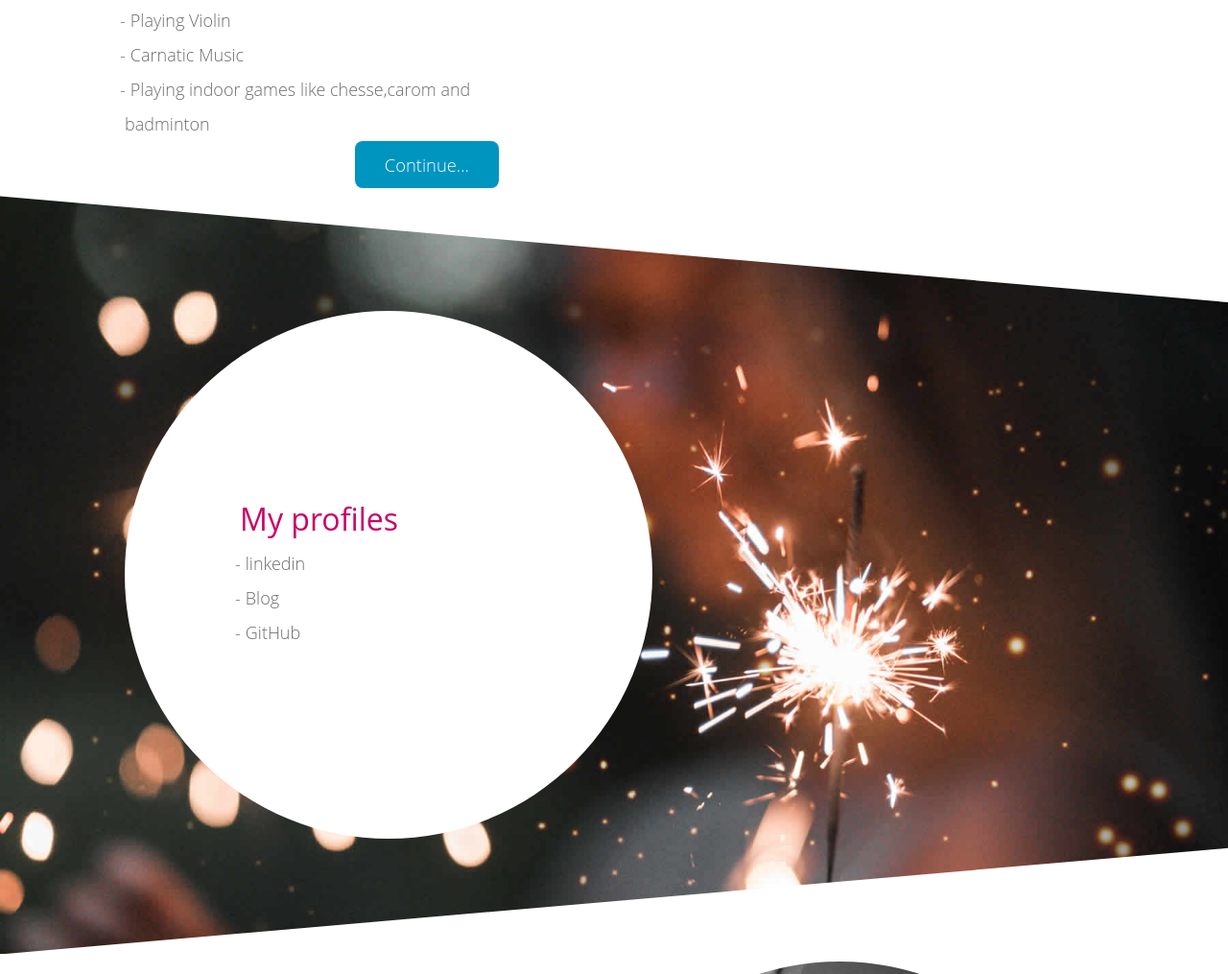
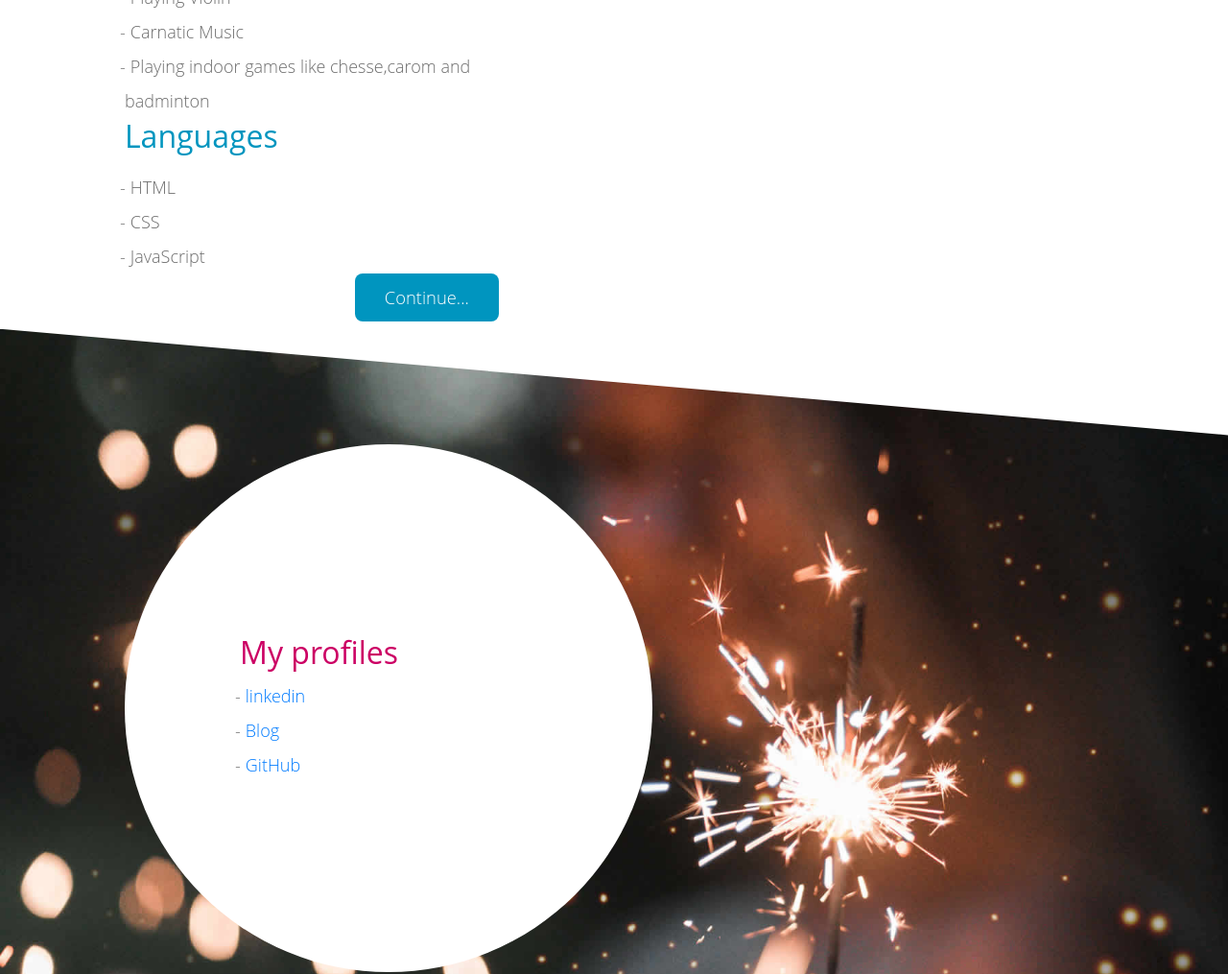
Before and after one commit to jenijr/jenijr.github.io, a plain HTML site: page index.html in a window 1280 px wide. Shown: the part 1136-2151 px from the top of the page at 96% size. Drawn offline with Linux system fonts and the light colour scheme.

Commit message:
own webpage

```diff
--- a/index.html
+++ b/index.html
@@ -28,7 +28,10 @@
                                 <h1 class="tm-site-title">About Me</h1>
                                 <!--<p class="tm-site-subtitle">Free HTML one-page template</p>-->
                             </header>
-                            <p>I'm Jeniffer.I'm from Jaffna.I born on 22nd April 2001.I'm very intresting in listening music.I studied my primary in St.John's Bosco Vidayalayam and studied secondary level in J/Vembadi Girls' high school.Now i'm studing Full Stack Web Development in Uki Coding School.I'm intresting in Economics.I would like to work in Bank sector.  </p>
+                            <p>I'm Jeniffer.I'm from Jaffna.I born on 22nd April 2001.I'm very intresting in listening
+                                music.I studied my primary in St.John's Bosco Vidayalayam and studied secondary level in
+                                J/Vembadi Girls' high school.Now i'm studing Full Stack Web Development in Uki Coding
+                                School.I'm intresting in Economics.I would like to work in Bank sector. </p>
                             <p class="text-center mt-4 mb-0">
                                 <a data-scroll href="#tm-section-2" class="btn tm-btn-secondary">Continue...</a>
                             </p>
@@ -45,16 +48,25 @@
                         <h2 class="tm-color-secondary mb-4">My Education</h2>
                         <p class="mb-1">St.John's Bosco Vidayalayam (2007-2011)<br>-Grade 1 to 5</p>
                         <p class="mb-1">J/Vembadi Girls' high school (2012-2020)<br>-Grade 6 to 13</p>
-                        <p class="mb-5">Full Stack Web Development(2020-2021) at Uki Coding School</p>
+                        <p class="mb-3">Full Stack Web Development(2020-2021) at Uki Coding School</p>
+
                         <header>
-                            <h2 class="tm-color-primary">My Skill</h2>
+                            <h2 class="tm-color-secondary mb-3">My Skill</h2>
                         </header>
 
                         <ul class="dashed">
                             <li>Playing Violin</li>
                             <li>Carnatic Music</li>
                             <li>Playing indoor games like chesse,carom and badminton</li>
+                        </ul>
+                        <header>
+                            <h2 class="tm-color-secondary mb-3">Languages</h2>
+                        </header>
 
+                        <ul class="dashed">
+                            <li>HTML</li>
+                            <li>CSS</li>
+                            <li>JavaScript</li>
                         </ul>
                         <p class="text-right mb-0">
                             <a href="#tm-section-3" class="btn tm-btn-secondary">Continue...</a>
@@ -76,9 +88,11 @@
                             </header>
 
                             <ul class="dashed">
-                                <li>linkedin<a href="https://www.linkedin.com/in/jeniffer-hillward-kunam-233361204/"></a></li>
-                                <li>Blog</li>
-                                <li>GitHub<a href="https://github.com/jenijr"></a></li>
+                                <li><a href="https://www.linkedin.com/in/jeniffer-hillward-kunam-233361204/">linkedin</a></li>
+
+                                <li><a href="https://jenifferjruki.blogspot.com/">Blog</a></li>
+                                <li><a href="https://github.com/jenijr">GitHub</a></li>
+
 
                             </ul>
                         </div>
@@ -92,13 +106,16 @@
                     <div class="col-xl-4 col-lg-4 tm-flex-center-v tm-section-left">
                         <form action="#" class="tm-contact-form" method="POST">
                             <div class="form-group mb-4">
-                                <input type="text" id="contact_name" name="contact_name" class="form-control" placeholder="Name" required/>
+                                <input type="text" id="contact_name" name="contact_name" class="form-control"
+                                    placeholder="Name" required />
                             </div>
                             <div class="form-group mb-4">
-                                <input type="email" id="contact_email" name="contact_email" class="form-control" placeholder="Email" required/>
+                                <input type="email" id="contact_email" name="contact_email" class="form-control"
+                                    placeholder="Email" required />
                             </div>
                             <div class="form-group mb-5">
-                                <textarea rows="5" id="contact_message" name="contact_message" class="form-control" placeholder="Message..." required></textarea>
+                                <textarea rows="5" id="contact_message" name="contact_message" class="form-control"
+                                    placeholder="Message..." required></textarea>
                             </div>
                             <div class="form-group mb-0 text-right">
                                 <button type="submit" class="btn tm-btn-primary tm-send-btn">Send</button>
@@ -116,12 +133,13 @@
                 <div class="col-xs-12">
                     <p class="small mb-4 tm-footer-text">Copyright &copy; 2021 Jeniffer
 
-                    <!--| Design: <a rel="nofollow" href="https://www.tooplate.com" class="tm-footer-link">Tooplate</a>-->
+                        <!--| Design: <a rel="nofollow" href="https://www.tooplate.com" class="tm-footer-link">Tooplate</a>-->
                     </p>
                 </div>
             </div>
         </footer>
     </div>
+
     <script src="js/smooth-scroll.polyfills.min.js"></script>
     <!-- https://github.com/cferdinandi/smooth-scroll -->
     <script>
@@ -131,4 +149,5 @@
         });
     </script>
 </body>
+
 </html>
```
